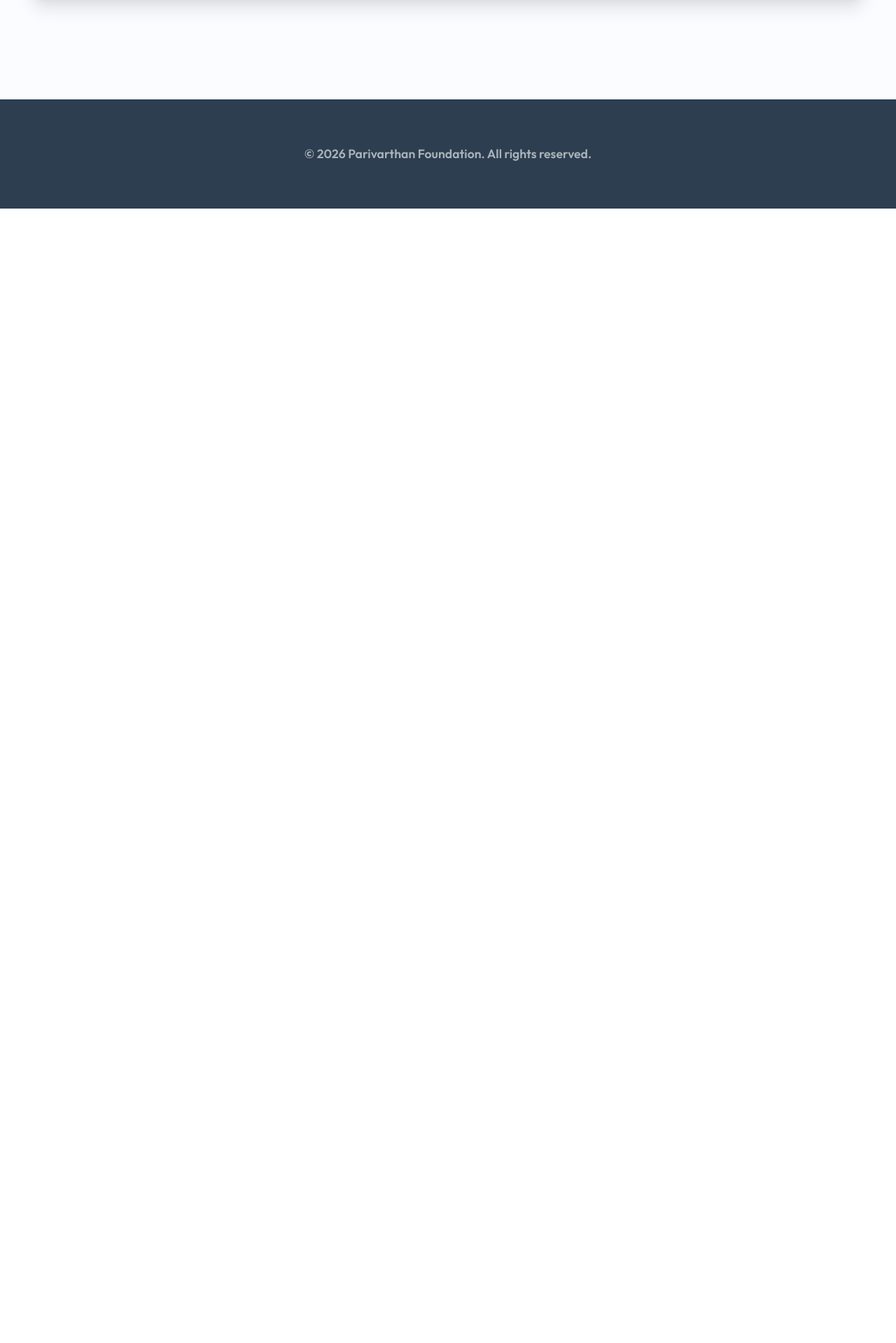
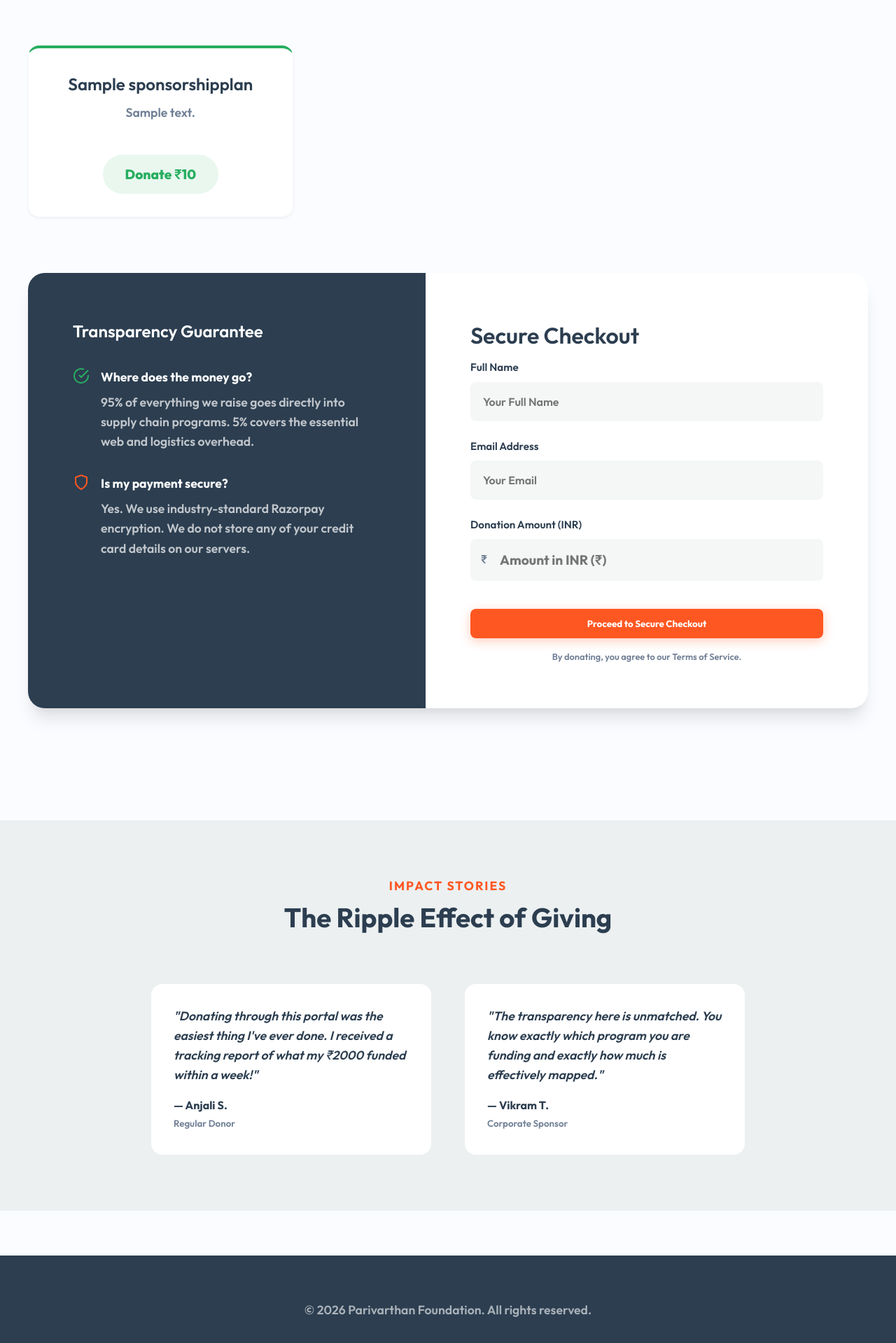
Before and after one commit to pavanrajashekar/parivarthan-ngo, a Django app: page /donate/ in a window 1280 px wide. Shown: the part 813-2732 px from the top of the page at 70% size. Before the commit the page ends 1111 px from the top, so only its background shows below. Run offline with Django 5.2, Linux system fonts and the light colour scheme; tables that the repository leaves empty hold one stand-in row (values such as "Sample post").

Commit message:
V6: Mega Donation Page Landing Structure

```diff
--- a/donations/templates/donations/donate.html
+++ b/donations/templates/donations/donate.html
@@ -1,42 +1,76 @@
 {% extends "base.html" %}
 
-{% block title %}Donate | Parivarthan NGO{% endblock %}
+{% block title %}Target Your Impact | Parivarthan NGO{% endblock %}
 
 {% block content %}
-    <div class="container section-padding">
-        <div style="display: grid; grid-template-columns: repeat(auto-fit, minmax(350px, 1fr)); gap: 4rem; align-items: center; background: white; border-radius: var(--radius-lg); overflow: hidden; box-shadow: var(--shadow-lg);">
+    <!-- Mega Hero Section -->
+    <section style="background: linear-gradient(rgba(13, 17, 23, 0.8), rgba(13, 17, 23, 0.95)), url('https://images.unsplash.com/photo-1593113630400-ea4288922497?ixlib=rb-4.0.3&auto=format&fit=crop&w=1600&q=80'); background-size: cover; background-position: center; color: white; padding: 6rem 5%; text-align: center;">
+        <div style="max-width: 800px; margin: 0 auto;">
+            <p style="color: var(--primary); font-weight: 700; letter-spacing: 2px; text-transform: uppercase;">The 2026 Drive</p>
+            <h1 style="color: white; margin-bottom: 2rem; font-size: clamp(3rem, 5vw, 4rem);">Be the reason someone smiles today.</h1>
+            <p style="font-size: 1.3rem; color: rgba(255,255,255,0.8); margin-bottom: 3rem;">We are at 75% of our monthly goal to secure meals for 5,000 children across Bangalore. Your immediate action closes the gap.</p>
 
-            <!-- Left Side: Emotional Appeal -->
-            <div style="background: linear-gradient(135deg, rgba(44,62,80,0.95), rgba(44,62,80,0.8)), url('https://images.unsplash.com/photo-1593113630400-ea4288922497?ixlib=rb-4.0.3&auto=format&fit=crop&w=1600&q=80'); background-size: cover; background-position: center; padding: 4rem; height: 100%; display: flex; flex-direction: column; justify-content: center; color: white;">
-                <h2 style="color: white; font-size: 2.8rem; margin-bottom: 1.5rem;">Target Your Impact.</h2>
-                <p style="font-size: 1.1rem; color: rgba(255,255,255,0.8); margin-bottom: 2rem;">Choose a specific cause to fund right now, or make a general donation.</p>
+            <!-- Dummy Progress Bar -->
+            <div style="background: rgba(255,255,255,0.1); border-radius: 50px; height: 12px; margin-bottom: 1rem; overflow: hidden; max-width: 600px; margin: 0 auto 1rem auto; box-shadow: inset 0 2px 4px rgba(0,0,0,0.5);">
+                <div style="background: var(--accent); width: 75%; height: 100%; border-radius: 50px; box-shadow: 0 0 10px rgba(39, 174, 96, 0.8);"></div>
+            </div>
+            <p style="color: rgba(255,255,255,0.6); font-size: 0.9rem; font-weight: 600; text-transform: uppercase;">Goal: ₹50,000 / Raised: ₹37,500</p>
+        </div>
+    </section>
 
-                <div style="display: flex; flex-direction: column; gap: 1rem; margin-bottom: 2rem;">
-                    {% for plan in plans %}
-                    <a href="?amount={{ plan.amount }}" style="background: rgba(255,255,255,0.1); border: 1px solid rgba(255,255,255,0.2); border-radius: var(--radius-sm); padding: 1rem; color: white; text-decoration: none; transition: all 0.3s ease; display: flex; justify-content: space-between; align-items: center;" onmouseover="this.style.background='rgba(255,255,255,0.2)'" onmouseout="this.style.background='rgba(255,255,255,0.1)'">
-                        <div>
-                            <strong style="display: block; font-size: 1.1rem;">{{ plan.title }}</strong>
-                            <small style="color: rgba(255,255,255,0.7);">{{ plan.description }}</small>
-                        </div>
-                        <span style="font-weight: 800; color: var(--accent);">₹{{ plan.amount }}</span>
-                    </a>
-                    {% endfor %}
+    <!-- Sponsorship Plans Layout -->
+    <section class="container section-padding">
+        <div style="text-align: center; margin-bottom: 4rem;">
+            <h2>Target Your Impact</h2>
+            <p style="color: var(--text-muted); font-size: 1.1rem;">Select exactly where you want your funds to go.</p>
+        </div>
+
+        <div class="card-grid" style="margin-bottom: 5rem;">
+            {% for plan in plans %}
+                <a href="?amount={{ plan.amount }}#checkout" class="card" style="text-decoration: none; text-align: center; display: block; border-top: 4px solid var(--accent);">
+                    <h3 style="color: var(--secondary); margin-bottom: 0.5rem;">{{ plan.title }}</h3>
+                    <p style="color: var(--text-muted); min-height: 50px; margin-bottom: 1.5rem;">{{ plan.description }}</p>
+                    <span style="background: rgba(39, 174, 96, 0.1); color: var(--accent); padding: 0.8rem 2rem; border-radius: 50px; font-weight: 800; font-size: 1.2rem; display: inline-block;">
+                        Donate ₹{{ plan.amount }}
+                    </span>
+                </a>
+            {% empty %}
+                 <p style="text-align: center; grid-column: 1/-1;">No targeted plans available right now.</p>
+            {% endfor %}
+        </div>
+
+        <!-- The Checkout & FAQ Pane -->
+        <div id="checkout" style="display: grid; grid-template-columns: repeat(auto-fit, minmax(350px, 1fr)); gap: 4rem; background: var(--card-bg); border-radius: var(--radius-lg); box-shadow: var(--shadow-lg); overflow: hidden; margin-bottom: 5rem; scroll-margin-top: 100px;">
+
+            <!-- Left Side: Transparency FAQ -->
+            <div style="background: var(--secondary); padding: 4rem; color: white;">
+                <h3 style="color: white; margin-bottom: 2rem;">Transparency Guarantee</h3>
+
+                <div style="margin-bottom: 2rem;">
+                    <div style="display: flex; gap: 1rem; margin-bottom: 0.5rem;">
+                        <svg width="24" height="24" viewBox="0 0 24 24" fill="none" stroke="var(--accent)" stroke-width="2"><path d="M22 11.08V12a10 10 0 1 1-5.93-9.14"></path><polyline points="22 4 12 14.01 9 11.01"></polyline></svg>
+                        <strong style="font-size: 1.1rem;">Where does the money go?</strong>
+                    </div>
+                    <p style="color: rgba(255,255,255,0.7); margin-left: 2.5rem;">95% of everything we raise goes directly into supply chain programs. 5% covers the essential web and logistics overhead.</p>
                 </div>
 
-                <div style="display: flex; gap: 1rem; align-items: center; background: rgba(255,255,255,0.05); padding: 1rem; border-radius: var(--radius-sm);">
-                    <svg width="24" height="24" viewBox="0 0 24 24" fill="none" stroke="var(--accent)" stroke-width="2"><path d="M12 2v20M17 5H9.5a3.5 3.5 0 0 0 0 7h5a3.5 3.5 0 0 1 0 7H6"></path></svg>
-                    <span style="font-size: 0.9rem; color: rgba(255,255,255,0.7);">Encrypted by Razorpay</span>
+                <div style="margin-bottom: 2rem;">
+                    <div style="display: flex; gap: 1rem; margin-bottom: 0.5rem;">
+                        <svg width="24" height="24" viewBox="0 0 24 24" fill="none" stroke="var(--primary)" stroke-width="2"><path d="M12 22s8-4 8-10V5l-8-3-8 3v7c0 6 8 10 8 10z"></path></svg>
+                        <strong style="font-size: 1.1rem;">Is my payment secure?</strong>
+                    </div>
+                    <p style="color: rgba(255,255,255,0.7); margin-left: 2.5rem;">Yes. We use industry-standard Razorpay encryption. We do not store any of your credit card details on our servers.</p>
                 </div>
             </div>
 
             <!-- Right Side: Clean Form -->
             <div style="padding: 4rem 4rem 4rem 0;">
-                <h3 style="color: var(--secondary); margin-bottom: 0.5rem; font-size: 2rem;">Make a Donation</h3>
-                <p style="color: var(--text-muted); margin-bottom: 2rem;">Join 10,000+ others making an impact today.</p>
+                <h3 style="color: var(--secondary); margin-bottom: 0.5rem; font-size: 2rem;">Secure Checkout</h3>
 
                 {% if messages %}
                     {% for message in messages %}
                         <div style="background-color: #d4edda; color: #155724; padding: 1rem; border-radius: var(--radius-sm); margin-bottom: 1.5rem; border: 1px solid #c3e6cb;">
+                            <svg width="20" height="20" viewBox="0 0 24 24" fill="none" stroke="currentColor" stroke-width="2" style="vertical-align: middle; margin-right: 0.5rem;"><path d="M22 11.08V12a10 10 0 1 1-5.93-9.14"></path><polyline points="22 4 12 14.01 9 11.01"></polyline></svg>
                             {{ message }}
                         </div>
                     {% endfor %}
@@ -64,42 +98,40 @@
                     </div>
 
                     <button type="submit" class="btn-primary" style="width: 100%; border-radius: var(--radius-sm);">
-                        Proceed to Checkout
+                        Proceed to Secure Checkout
                     </button>
+                    <p style="text-align: center; margin-top: 1rem; font-size: 0.8rem; color: var(--text-muted);">By donating, you agree to our Terms of Service.</p>
                 </form>
             </div>
+        </div>
+    </section>
 
+    <!-- Mega Page Testimonials -->
+    <section style="background: #ecf0f1; padding: 5rem 0;">
+        <div class="container" style="text-align: center;">
+            <p style="text-transform: uppercase; letter-spacing: 2px; font-weight: 700; color: var(--primary);">Impact Stories</p>
+            <h2 style="margin-bottom: 4rem;">The Ripple Effect of Giving</h2>
+
+            <div style="display: flex; flex-wrap: wrap; justify-content: center; gap: 3rem;">
+                <div style="max-width: 400px; text-align: left; background: white; padding: 2rem; border-radius: var(--radius-md);">
+                    <p style="font-size: 1.1rem; font-style: italic; color: var(--secondary); margin-bottom: 1rem;">"Donating through this portal was the easiest thing I've ever done. I received a tracking report of what my ₹2000 funded within a week!"</p>
+                    <strong style="color: var(--secondary); display: block;">— Anjali S.</strong>
+                    <small style="color: var(--text-muted);">Regular Donor</small>
+                </div>
+                <div style="max-width: 400px; text-align: left; background: white; padding: 2rem; border-radius: var(--radius-md);">
+                    <p style="font-size: 1.1rem; font-style: italic; color: var(--secondary); margin-bottom: 1rem;">"The transparency here is unmatched. You know exactly which program you are funding and exactly how much is effectively mapped."</p>
+                    <strong style="color: var(--secondary); display: block;">— Vikram T.</strong>
+                    <small style="color: var(--text-muted);">Corporate Sponsor</small>
+                </div>
+            </div>
         </div>
-    </div>
+    </section>
 
-    <!-- Quick Inline Styling for Django Variables -->
+    <!-- Quick Inline Styling -->
     <style>
-        .form-control {
-            width: 100%;
-            padding: 1rem 1rem;
-            border: 2px solid transparent;
-            background: #F4F7F6;
-            border-radius: var(--radius-sm);
-            font-size: 1rem;
-            font-family: inherit;
-            transition: all 0.3s ease;
-        }
-        .form-control:focus {
-            outline: none;
-            border-color: var(--primary);
-            background: white;
-            box-shadow: 0 0 0 4px rgba(255, 87, 34, 0.1);
-        }
-        input[name="amount"] {
-            padding-left: 2rem !important;
-            font-size: 1.2rem;
-            font-weight: 700;
-        }
-        /* Mobile adjustment */
-        @media (max-width: 768px) {
-            .container > div > div:last-child {
-                padding: 2rem;
-            }
-        }
+        .form-control { width: 100%; padding: 1rem 1rem; border: 2px solid transparent; background: #F4F7F6; border-radius: var(--radius-sm); font-size: 1rem; transition: all 0.3s ease; }
+        .form-control:focus { outline: none; border-color: var(--primary); background: white; }
+        input[name="amount"] { padding-left: 2.5rem !important; font-size: 1.2rem; font-weight: 700; }
+        @media (max-width: 768px) { #checkout > div:last-child { padding: 2rem; } }
     </style>
 {% endblock %}
--- a/templates/base.html
+++ b/templates/base.html
@@ -24,7 +24,7 @@
             <a href="/#hero">Home</a>
             <a href="/#programs">Programs</a>
             <a href="/#contact">Contact</a>
-            <a href="/#donate" class="btn-primary">Donate Now</a>
+            <a href="{% url 'initiate-donation' %}" class="btn-primary">Donate Now</a>
         </div>
     </nav>
 
```
Also changed, not shown: blog/templates/blog/home.html (+0 -20 lines).
